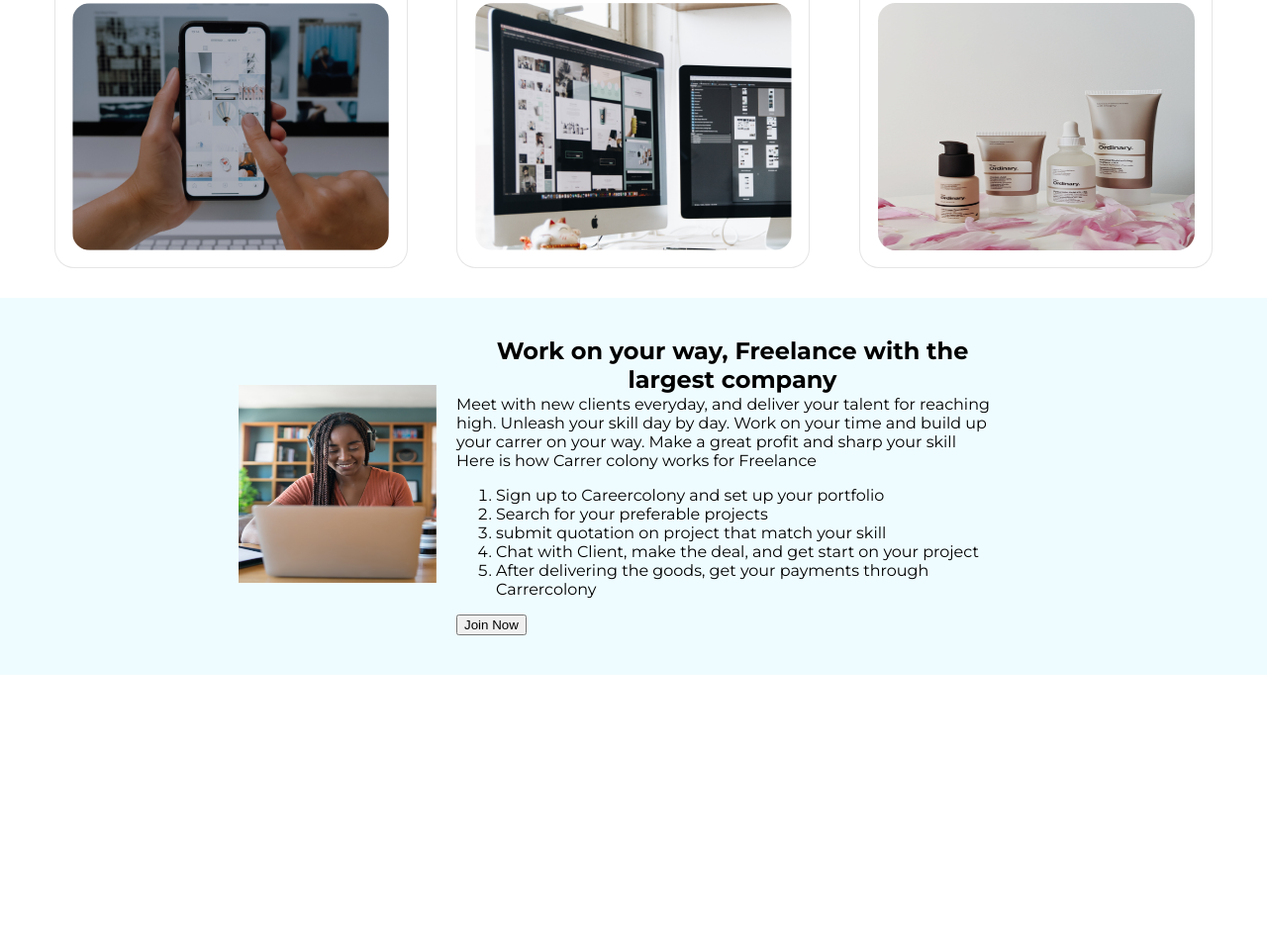
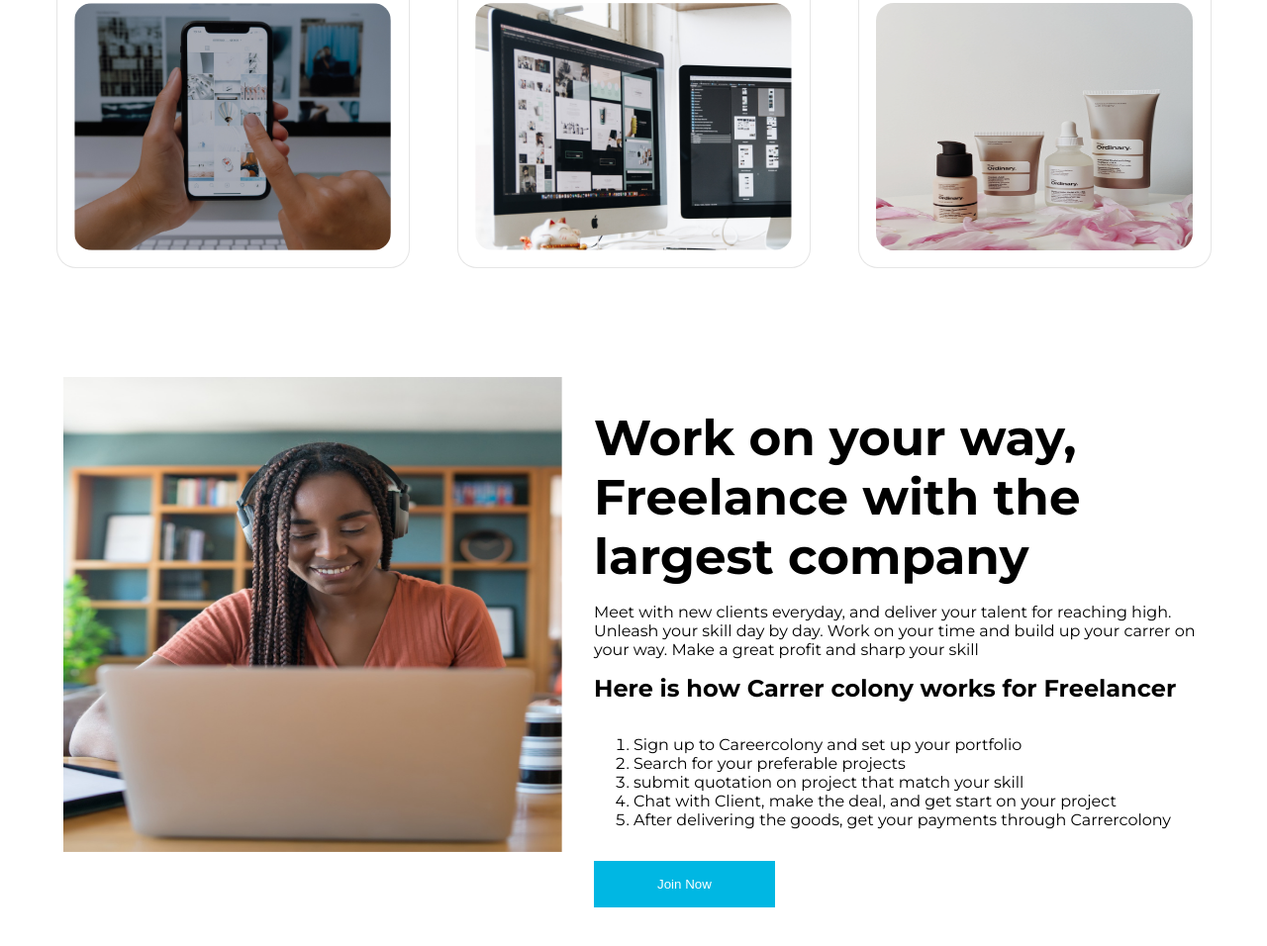
Before and after one commit to nabilabakhtawar/Carrercolony, a plain HTML site: page index.html in a window 1280 px wide. Shown: the part 954-1910 px from the top of the page at 99% size. Before the commit the page ends 1636 px from the top, so only its background shows below. Drawn offline with Linux system fonts and the light colour scheme; a web font is replaced by a local one.

Commit message:
Refectored code and made changes

```diff
--- a/index.html
+++ b/index.html
@@ -135,30 +135,33 @@
 
   <div class="work-container">
     <!-- Work on your way, -->
-    <section>
-      <div class="hero-section-content">
-        <div class="hero-section-content-child1">
-          <img src="./assets/images/Rectangle 16.png" alt="" width="200px" height="200px">
+     <div class="work-wrapper">
+        <div class="work-image">
+          <img src="./assets/images/Rectangle 16.png" alt="">
         </div>
-        <div class="hero-section-content-child2">
+
+        <div class="work-content">
           <h2> Work on your way,
             Freelance with the largest
-            company</h2>
+            company
+          </h2>
           <p>Meet with new clients everyday, and deliver your talent for reaching high.
             Unleash your skill day by day. Work on your time and build up your carrer on your
-            way. Make a great profit and sharp your skill</p>
-          <h4>Here is how Carrer colony works for Freelance </h4>
+            way. Make a great profit and sharp your skill
+          </p>
+          <h4>Here is how Carrer colony works for Freelancer</h4>
           <ol>
-            <li> Sign up to Careercolony and set up your portfolio</li>
+            <li>Sign up to Careercolony and set up your portfolio</li>
             <li>Search for your preferable projects</li>
             <li>submit quotation on project that match your skill</li>
             <li>Chat with Client, make the deal, and get start on your project</li>
             <li>After delivering the goods, get your payments through Carrercolony</li>
           </ol>
-          <button>Join Now</button>
+          <div>
+            <button>Join Now</button>
+          </div>
         </div>
       </div>
-    </section>
   </div>
 </body>
 
--- a/style.css
+++ b/style.css
@@ -39,7 +39,7 @@ span {
 }
 
 .header-nav-login {
-    color: #00B7E3;
+  color: #00b7e3;
   font-weight: 800;
   text-decoration: none;
   font-size: 1.2rem;
@@ -57,7 +57,7 @@ span {
   padding: 10px 20px;
   border-radius: 5px;
   border: none;
-    background-color: #00B7E3;
+  background-color: #00b7e3;
   color: #fff;
   font-weight: 500;
   cursor: pointer;
@@ -96,20 +96,17 @@ span {
 }
 
 .hero-content p {
-
   font-family: sans-serif, Pangram;
   font-size: 24px;
   font-weight: 400;
   line-height: 28.8px;
   text-align: left;
-
 }
 
 .hero-image img {
   width: 500px;
   height: 500px;
 }
-
 
 .hero-button {
   display: flex;
@@ -136,19 +133,14 @@ span {
   color: #fff;
   width: 200.5px;
   height: 56px;
-
-
 }
-
 
 .button2 .btn {
   background-color: #fff;
-    color: #00B7E3;
-    border: 1px solid #00B7E3;
+  color: #00b7e3;
+  border: 1px solid #00b7e3;
   width: 200.5px;
   height: 56px;
-
-
 }
 
 .hero-icon h4 {
@@ -159,7 +151,6 @@ span {
   padding: 25px 0;
 }
 
-
 .icons {
   display: flex;
   flex-direction: column;
@@ -168,11 +159,9 @@ span {
 
 .icon-child1 {
   display: flex;
-
 }
 
 .icon-child1-img {
-
   margin: 10px;
 }
 
@@ -191,28 +180,28 @@ h2 {
   line-height: 28.8px;
   text-align: center;
   align-items: center;
-
-
 }
 
 .hover-content {
   display: flex;
-    justify-content: space-around;
   align-items: center;
+  justify-content: center;
+  gap: 3rem;
   padding: 30px;
+  margin-bottom: 3rem;
 }
 
 .card {
   background-color: white;
   padding: 10px;
-    border: 1px solid #0000001A;
+  border: 1px solid #0000001a;
   border-radius: 20px;
   width: 335px;
   height: 330px;
 }
 
 .card:hover {
-    box-shadow: 3px 14px 21px 5px #011F2636;
+  box-shadow: 3px 14px 21px 5px #011f2636;
   cursor: pointer;
 }
 
@@ -240,21 +229,59 @@ h2 {
   border-radius: 18px;
 }
 
-.hero-section-content {
+.work-container {
+  padding: 2rem 4rem;
+}
+
+.work-wrapper {
   display: flex;
-    justify-content: center;
-    align-items: center;
+  justify-content: space-between;
   gap: 2rem;
-    background-color: #EFFCFF;
-    padding: 20px;
-    top: 2067px;
-    gap: 0px;
-    opacity: 0px;
+}
 
+.work-image {
+  width: 45%;
+}
+
+.work-image img {
+  width: 100%;
+  height: 60vh;
+}
+
+.work-content {
+  width: 55%;
+  display: flex;
+  flex-direction: column;
+  gap: 1rem;
+  padding: 2rem 0px;
+}
+
+.work-content h2 {
+  text-align: left;
+  font-size: 50px;
+  font-weight: 700;
+  line-height: 60px;
+  text-align: left;
+  width: 80%;
+}
+
+.work-content h4{
+font-size: 24px;
+font-weight: 700;
+line-height: 28.8px;
+text-align: left;
 
 }
 
-.hero-section-content-child2 {
-    width: 45%;
-    padding: 20px;
+.work-content ol li{
+list-style-type: decimal;
+list-style: #05AAD1;
 }
+
+.work-content button {
+  cursor: pointer;
+  padding: 1rem 4rem;
+  border: #00b7e3;
+  background-color: #00b7e3;
+  color: white;
+}
```
Lines whose indentation alone changed are shown as unchanged.
